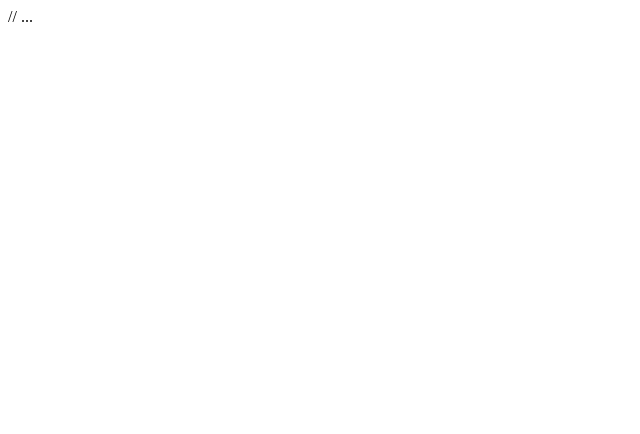
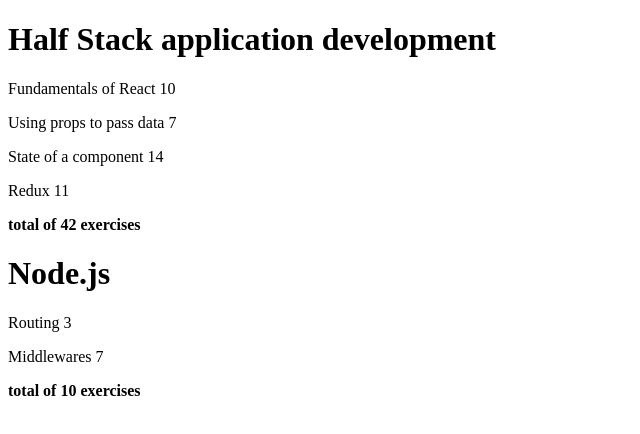
Before and after one commit to gaju-sandra/fullstackcourse, a React (Vite) app in the folder part 2/: page / in a window 1280 px wide. Shown: the top 434 px of the page, without its empty margins (0-640 px from the left). Built offline with nearby package versions, Linux system fonts and the light colour scheme.

Commit message:
exercise 2.4 updated

```diff
--- a/part 2/src/App.jsx
+++ b/part 2/src/App.jsx
@@ -1,52 +1,50 @@
+const Header = ({ name }) => <h1>{name}</h1>
+
+const Part = ({ part }) => <p>{part.name} {part.exercises}</p>
+
+const Total = ({ parts }) => (
+  <p><strong>total of {parts.reduce((sum, part) => sum + part.exercises, 0)} exercises</strong></p>
+)
+
+const Content = ({ parts }) => (
+  <div>
+    {parts.map(part => <Part key={part.id} part={part} />)}
+    <Total parts={parts} />
+  </div>
+)
+
+const Course = ({ course }) => (
+  <div>
+    <Header name={course.name} />
+    <Content parts={course.parts} />
+  </div>
+)
+
 const App = () => {
   const courses = [
     {
       name: 'Half Stack application development',
       id: 1,
       parts: [
-        {
-          name: 'Fundamentals of React',
-          exercises: 10,
-          id: 1
-        },
-        {
-          name: 'Using props to pass data',
-          exercises: 7,
-          id: 2
-        },
-        {
-          name: 'State of a component',
-          exercises: 14,
-          id: 3
-        },
-        {
-          name: 'Redux',
-          exercises: 11,
-          id: 4
-        }
+        { name: 'Fundamentals of React', exercises: 10, id: 1 },
+        { name: 'Using props to pass data', exercises: 7, id: 2 },
+        { name: 'State of a component', exercises: 14, id: 3 },
+        { name: 'Redux', exercises: 11, id: 4 }
       ]
     },
     {
       name: 'Node.js',
       id: 2,
       parts: [
-        {
-          name: 'Routing',
-          exercises: 3,
-          id: 1
-        },
-        {
-          name: 'Middlewares',
-          exercises: 7,
-          id: 2
-        }
+        { name: 'Routing', exercises: 3, id: 1 },
+        { name: 'Middlewares', exercises: 7, id: 2 }
       ]
     }
   ]
 
   return (
     <div>
-      // ...
+      {courses.map(course => <Course key={course.id} course={course} />)}
     </div>
   )
 }
--- a/part 2/src/main.jsx
+++ b/part 2/src/main.jsx
@@ -1,24 +1,4 @@
 import ReactDOM from 'react-dom/client'
 import App from './App'
 
-const notes = [
-  {
-    id: 1,
-    content: 'HTML is easy',
-    important: true
-  },
-  {
-    id: 2,
-    content: 'Browser can execute only JavaScript',
-    important: false
-  },
-  {
-    id: 3,
-    content: 'GET and POST are the most important methods of HTTP protocol',
-    important: true
-  }
-]
-
-ReactDOM.createRoot(document.getElementById('root')).render(
-  <App notes={notes} />
-)
+ReactDOM.createRoot(document.getElementById('root')).render(<App />)
```
